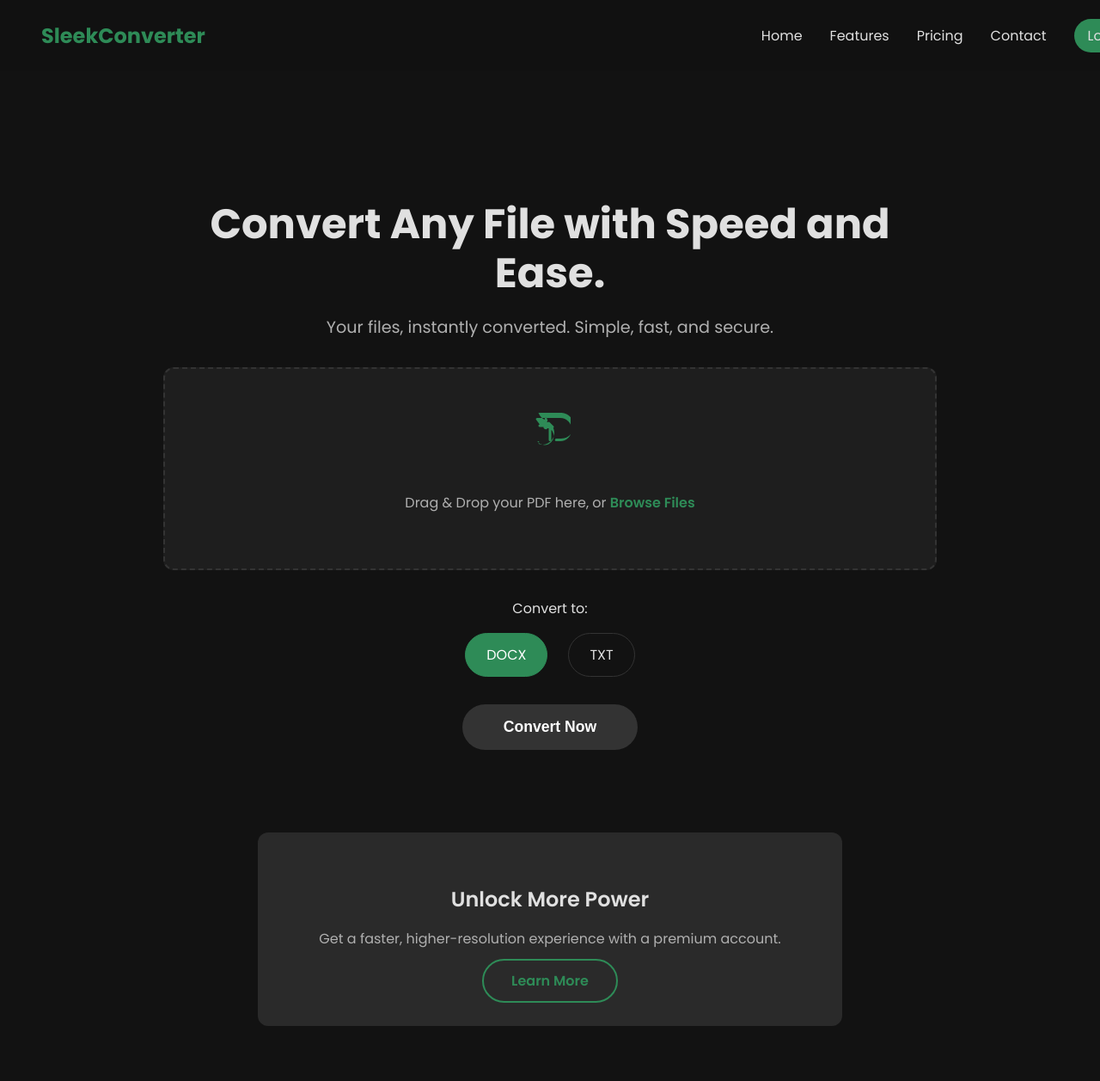
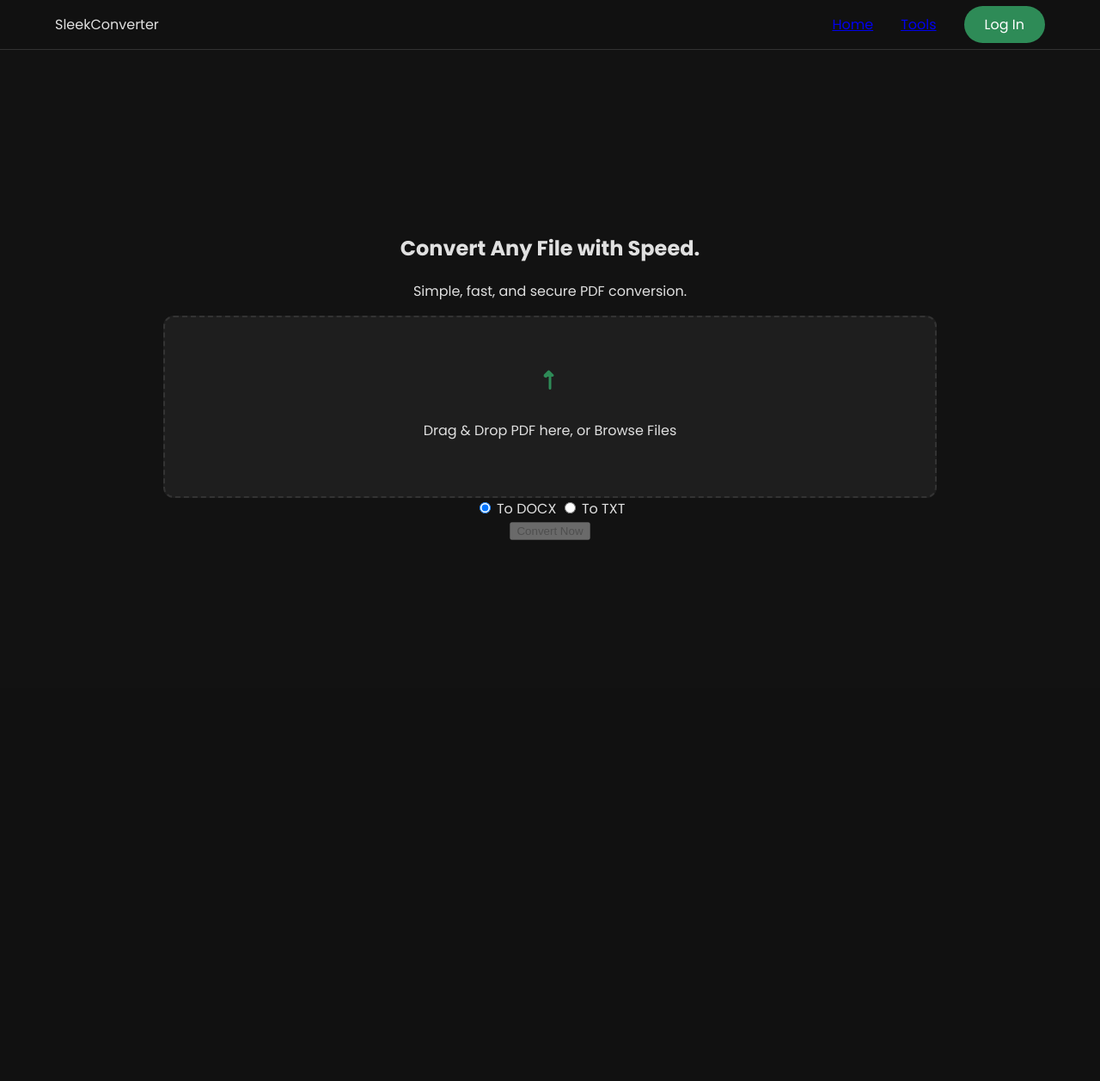
Before and after one commit to yajatdeshpande1513/PDFLIFY, a Flask app: page / in a window 1280 px wide. Shown: the whole page at 86% size. After the commit the page ends 628 px from the top, so only its background shows below. Run offline with Flask 3, Linux system fonts and the light colour scheme.

Commit message:
Final project

```diff
--- a/static/css/style.css
+++ b/static/css/style.css
@@ -1,5 +1,5 @@
 :root {
-  --primary-color: #2e8b57; /* A vibrant green for the accent */
+  --primary-color: #2e8b57;
   --background-dark: #121212;
   --card-background: #1e1e1e;
   --text-light: #e0e0e0;
@@ -15,67 +15,50 @@ body {
   padding: 0;
   display: flex;
   flex-direction: column;
-  align-items: center;
-  justify-content: center;
   min-height: 100vh;
 }
 
-/* Header and Navigation */
+/* Header and Navigation Fix */
 header {
   width: 100%;
-  padding: 1.5rem 3rem;
+  padding: 1rem 0;
   position: fixed;
   top: 0;
   left: 0;
-  background-color: rgba(18, 18, 18, 0.7);
+  background-color: rgba(18, 18, 18, 0.9);
   backdrop-filter: blur(10px);
-  z-index: 100;
+  z-index: 1000;
+  border-bottom: 1px solid var(--border-color);
 }
 
 nav {
+  width: 90%;
+  max-width: 1200px;
+  margin: 0 auto;
   display: flex;
   justify-content: space-between;
   align-items: center;
 }
 
-.logo {
-  font-size: 1.5rem;
-  font-weight: 700;
-  color: var(--primary-color);
-}
-
 .nav-links {
   list-style: none;
   display: flex;
+  align-items: center;
   gap: 2rem;
   margin: 0;
+  padding: 0;
 }
 
-.nav-links a {
-  text-decoration: none;
-  color: var(--text-light);
-  font-weight: 400;
-  transition: color 0.3s ease;
+/* Hero Section Alignment */
+.main-content {
+  flex: 1;
+  display: flex;
+  flex-direction: column;
+  align-items: center;
+  justify-content: center;
+  padding-top: 80px; /* Space for fixed header */
 }
 
-.nav-links a:hover {
-  color: var(--primary-color);
-}
-
-.cta-button {
-  background-color: var(--primary-color);
-  color: white;
-  padding: 0.5rem 1rem;
-  border-radius: 50px;
-  font-weight: 600;
-  transition: transform 0.2s ease;
-}
-
-.cta-button:hover {
-  transform: scale(1.05);
-}
-
-/* Main Container and Hero Section */
 .container {
   width: 90%;
   max-width: 900px;
@@ -83,24 +66,21 @@ nav {
   text-align: center;
 }
 
-.hero-section {
-  padding-top: 10rem;
+/* Login/Signup Card Centering */
+.auth-card {
+  background-color: var(--card-background);
+  padding: 2.5rem;
+  border-radius: 15px;
+  border: 1px solid var(--border-color);
+  width: 100%;
+  max-width: 400px;
+  margin: 40px auto;
+  box-shadow: 0 10px 30px rgba(0,0,0,0.5);
 }
 
-.main-heading {
-  font-size: 3rem;
-  font-weight: 700;
-  margin-bottom: 1rem;
-  line-height: 1.2;
-}
+.auth-card h1 { color: var(--primary-color); font-weight: 700; margin-bottom: 1.5rem; }
 
-.sub-heading {
-  font-size: 1.2rem;
-  color: var(--text-muted);
-  margin-bottom: 2rem;
-}
-
-/* File Upload Card */
+/* Existing Button & Card Styles */
 .file-upload-card {
   background-color: var(--card-background);
   border: 2px dashed var(--border-color);
@@ -108,126 +88,13 @@ nav {
   padding: 3rem;
   cursor: pointer;
   transition: all 0.3s ease;
-  display: flex;
-  flex-direction: column;
-  align-items: center;
-  gap: 1.5rem;
 }
 
-.file-upload-card:hover, .file-upload-card.dragover {
-  border-color: var(--primary-color);
-  background-color: #212121;
+.cta-button, .btn-primary {
+  background-color: var(--primary-color) !important;
+  border: none !important;
+  border-radius: 50px !important;
+  padding: 0.6rem 1.5rem !important;
+  color: white !important;
+  text-decoration: none;
 }
-
-.upload-icon {
-  color: var(--primary-color);
-}
-
-.file-upload-card p {
-  font-size: 1rem;
-  color: var(--text-muted);
-}
-
-.browse-link {
-  color: var(--primary-color);
-  font-weight: 600;
-  cursor: pointer;
-}
-
-/* Conversion Options and Button */
-.conversion-options {
-  margin-top: 2rem;
-}
-
-.option-group {
-  display: flex;
-  justify-content: center;
-  gap: 1.5rem;
-  margin-top: 1rem;
-}
-
-.custom-radio input {
-  display: none;
-}
-
-.radio-label {
-  display: inline-block;
-  padding: 0.75rem 1.5rem;
-  border: 1px solid var(--border-color);
-  border-radius: 50px;
-  cursor: pointer;
-  transition: all 0.2s ease;
-}
-
-.custom-radio input:checked + .radio-label {
-  background-color: var(--primary-color);
-  border-color: var(--primary-color);
-  color: white;
-}
-
-.convert-button {
-  background-color: var(--primary-color);
-  color: white;
-  padding: 1rem 3rem;
-  border: none;
-  border-radius: 50px;
-  font-size: 1.1rem;
-  font-weight: 600;
-  cursor: pointer;
-  margin-top: 2rem;
-  transition: transform 0.3s ease, background-color 0.3s ease;
-}
-
-.convert-button:hover {
-  transform: translateY(-3px);
-  background-color: #287a4c;
-}
-
-.convert-button:disabled {
-  background-color: var(--border-color);
-  cursor: not-allowed;
-  transform: none;
-}
-
-/* Premium Section */
-.premium-section {
-  width: 100%;
-  padding: 4rem 0;
-  text-align: center;
-}
-
-.premium-card {
-  background-color: #2a2a2a;
-  padding: 2.5rem;
-  border-radius: 12px;
-  width: 90%;
-  max-width: 600px;
-  margin: 0 auto;
-}
-
-.premium-card h2 {
-  font-size: 1.5rem;
-  font-weight: 600;
-  margin-bottom: 0.5rem;
-}
-
-.premium-card p {
-  color: var(--text-muted);
-  margin-bottom: 1.5rem;
-}
-
-.cta-button-secondary {
-  background-color: transparent;
-  color: var(--primary-color);
-  border: 2px solid var(--primary-color);
-  padding: 0.75rem 2rem;
-  border-radius: 50px;
-  text-decoration: none;
-  font-weight: 600;
-  transition: all 0.3s ease;
-}
-
-.cta-button-secondary:hover {
-  background-color: var(--primary-color);
-  color: white;
-}
--- a/templates/index.html
+++ b/templates/index.html
@@ -3,104 +3,53 @@
 <head>
     <meta charset="UTF-8">
     <meta name="viewport" content="width=device-width, initial-scale=1.0">
-    <title>PDLIFY</title>
-    <link rel="preconnect" href="https://fonts.googleapis.com">
-    <link rel="preconnect" href="https://fonts.gstatic.com" crossorigin>
+    <title>PDFLIFY - Sleek Converter</title>
     <link href="https://fonts.googleapis.com/css2?family=Poppins:wght@400;600;700&display=swap" rel="stylesheet">
     <link rel="stylesheet" href="{{ url_for('static', filename='css/style.css') }}">
 </head>
 <body>
-
     <header>
         <nav>
             <div class="logo">SleekConverter</div>
             <ul class="nav-links">
-                <li><a href="#">Home</a></li>
-                <li><a href="#">Features</a></li>
-                <li><a href="#">Pricing</a></li>
-                <li><a href="#">Contact</a></li>
+                <li><a href="/">Home</a></li>
+                <li><a href="/tools">Tools</a></li>
                 <li><a href="{{ url_for('login') }}" class="cta-button">Log In</a></li>
             </ul>
         </nav>
     </header>
 
+    <div class="main-content">
         <main class="container">
             <section class="hero-section">
-            <h1 class="main-heading">Convert Any File with Speed and Ease.</h1>
-            <p class="sub-heading">Your files, instantly converted. Simple, fast, and secure.</p>
+                <h1 class="main-heading">Convert Any File with Speed.</h1>
+                <p class="sub-heading">Simple, fast, and secure PDF conversion.</p>
 
                 <div class="file-upload-card" id="drop-zone">
                     <div class="upload-icon">
-                    <svg xmlns="http://www.w3.org/2000/svg" width="48" height="48" fill="currentColor" viewBox="0 0 16 16">
-                        <path d="M4.002 5.5a.5.5 0 1 0-.002 1h1.583a3.5 3.5 0 1 1-2.5 5.5H4a.5.5 0 1 0 0 1h-.5a4.5 4.5 0 1 0 3.196-8.568.5.5 0 0 0 .19-.854.5.5 0 1 0-.853.19A5.501 5.501 0 0 1 3.5 1h9A3.5 3.5 0 1 1 12 11h-1.583a.5.5 0 0 0 0 1h1.583a4.501 4.501 0 0 0 0-9h-9a.5.5 0 0 0-.5.5zM7.5 7v4.5a.5.5 0 0 0 1 0V7h.5a.5.5 0 0 0 .354-.854l-1.5-1.5a.5.5 0 0 0-.708 0l-1.5 1.5A.5.5 0 0 0 7 7h.5z"/>
-                    </svg>
+                        <svg width="48" height="48" fill="var(--primary-color)" viewBox="0 0 16 16"><path d="M7.5 7v4.5a.5.5 0 0 0 1 0V7h.5a.5.5 0 0 0 .354-.854l-1.5-1.5a.5.5 0 0 0-.708 0l-1.5 1.5A.5.5 0 0 0 7 7h.5z"/></svg>
                     </div>
-                <p>Drag & Drop your PDF here, or <span class="browse-link">Browse Files</span></p>
-                <input type="file" id="file-input" hidden>
+                    <p>Drag & Drop PDF here, or <span class="browse-link">Browse Files</span></p>
                 </div>
 
                 <form action="{{ url_for('convert') }}" method="post" enctype="multipart/form-data">
                     <input type="file" id="real-file-input" name="file" required hidden>
-
                     <div class="conversion-options">
-                    <p>Convert to:</p>
                         <div class="option-group">
                             <label class="custom-radio">
                                 <input type="radio" name="output_format" value="docx" checked>
-                            <span class="radio-label">DOCX</span>
+                                <span class="radio-label">To DOCX</span>
                             </label>
                             <label class="custom-radio">
                                 <input type="radio" name="output_format" value="txt">
-                            <span class="radio-label">TXT</span>
+                                <span class="radio-label">To TXT</span>
                             </label>
                         </div>
                     </div>
-
-                <button type="submit" class="convert-button" disabled>Convert Now</button>
+                    <button type="submit" class="convert-button" id="submit-btn" disabled>Convert Now</button>
                 </form>
             </section>
         </main>
-
-    <section class="premium-section">
-      <div class="premium-card">
-          <h2>Unlock More Power</h2>
-          <p>Get a faster, higher-resolution experience with a premium account.</p>
-          <a href="{{ url_for('login') }}" class="cta-button-secondary">Learn More</a>
     </div>
-    </section>
-
-    <script>
-      const dropZone = document.getElementById('drop-zone');
-      const fileInput = document.getElementById('real-file-input');
-      const browseLink = document.querySelector('.browse-link');
-      const convertButton = document.querySelector('.convert-button');
-
-      browseLink.addEventListener('click', () => fileInput.click());
-
-      dropZone.addEventListener('dragover', (e) => {
-        e.preventDefault();
-        dropZone.classList.add('dragover');
-      });
-
-      dropZone.addEventListener('dragleave', () => {
-        dropZone.classList.remove('dragover');
-      });
-
-      dropZone.addEventListener('drop', (e) => {
-        e.preventDefault();
-        dropZone.classList.remove('dragover');
-        const files = e.dataTransfer.files;
-        if (files.length > 0) {
-          fileInput.files = files;
-          convertButton.disabled = false;
-        }
-      });
-
-      fileInput.addEventListener('change', () => {
-        if (fileInput.files.length > 0) {
-          convertButton.disabled = false;
-        }
-      });
-    </script>
 </body>
 </html>
```
Also changed, not shown: templates/login.html (+15 -17 lines), templates/signup.html (+19 -18 lines), templates/tools.html (+52 -12 lines). Lines whose indentation alone changed are shown as unchanged.
